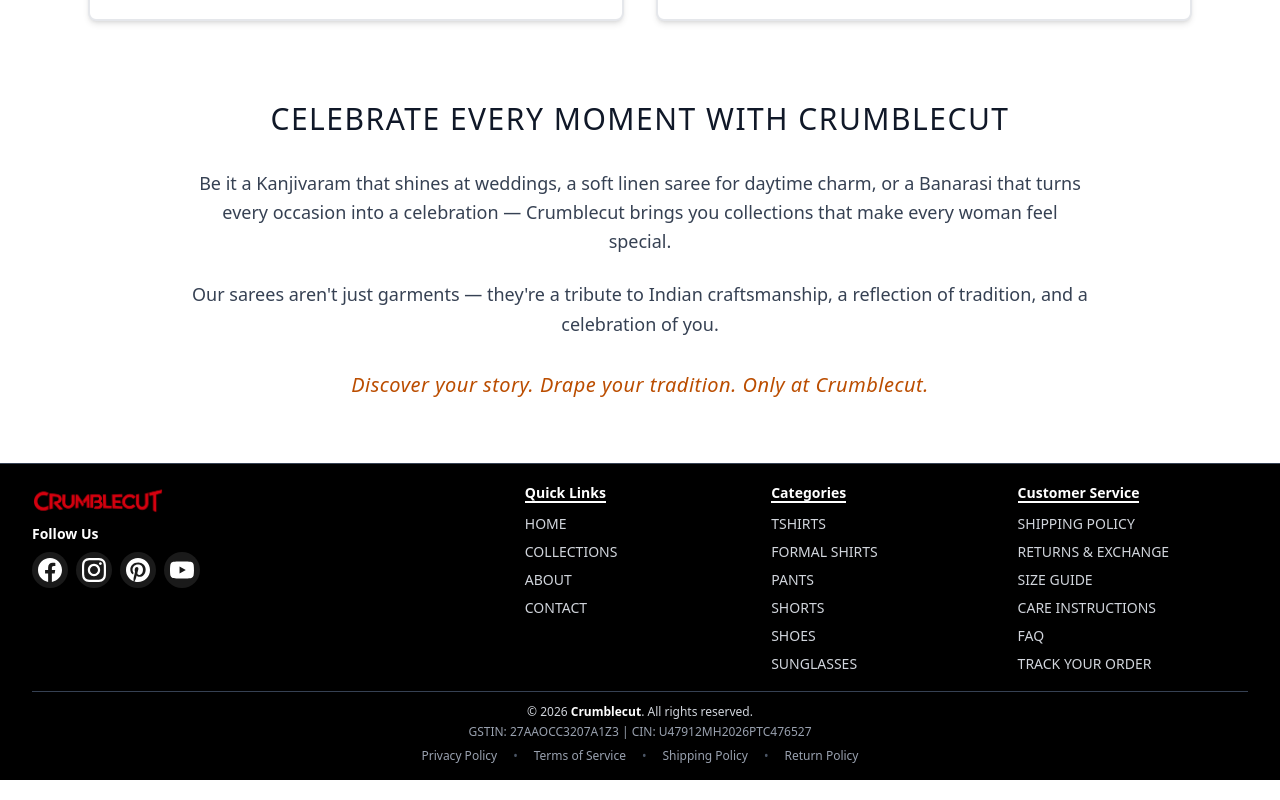
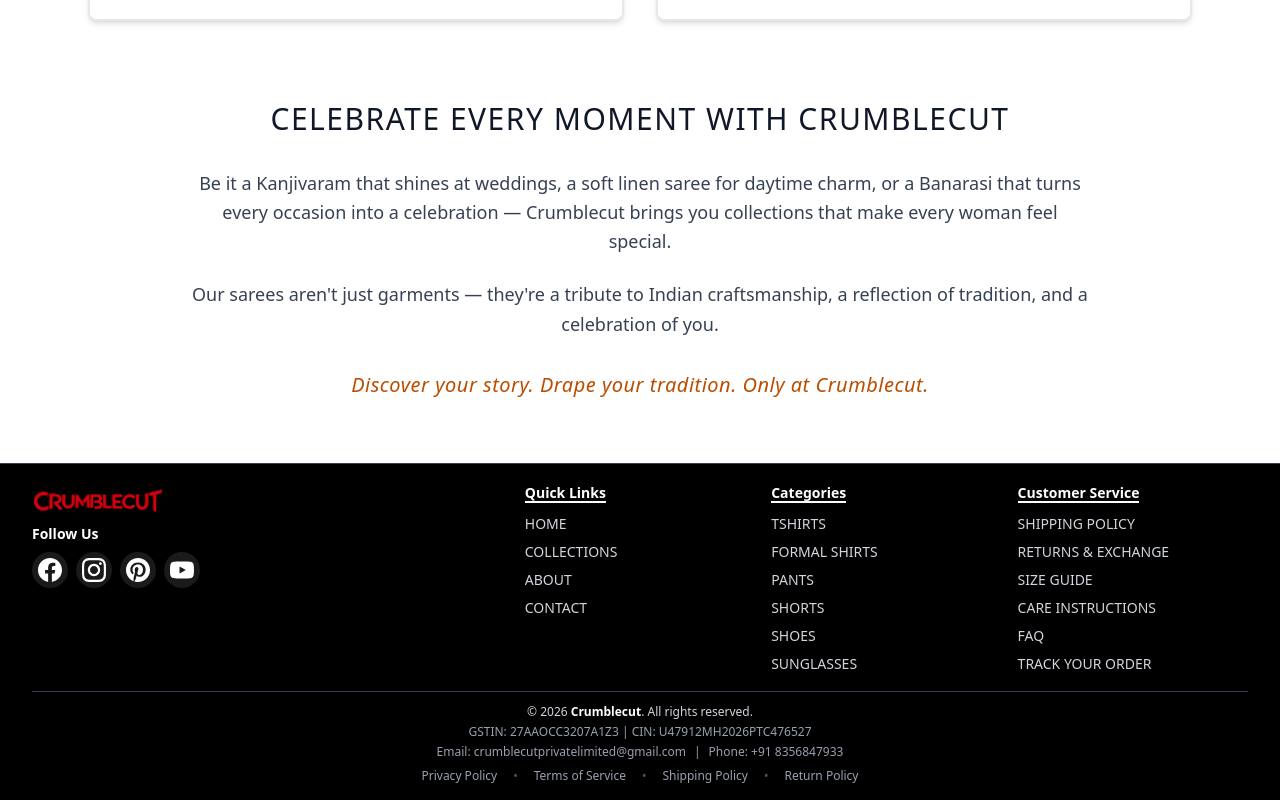
Before and after one commit to digitalbuddiesspune/Crumblecut, a React (Vite) app in the folder frontend/: page /about in a window 1280 px wide. Shown: the part 1480-2280 px from the top of the page. Built offline with nearby package versions, Linux system fonts and the light colour scheme; no server answers.

Commit message:
contact detail update

```diff
--- a/frontend/src/components/Footer.jsx
+++ b/frontend/src/components/Footer.jsx
@@ -1,5 +1,6 @@
 import { Link } from 'react-router-dom';
 import logo from '../assets/CRUMBLECUT Red Geometric Wordmark.png';
+import { CIN, EMAILS, GSTIN, PHONE } from '../constants/companyInfo';
 
 const Footer = () => {
   const currentYear = new Date().getFullYear();
@@ -184,9 +185,25 @@
           <p className="text-gray-300 text-xs mb-1">
             © {currentYear} <span className="font-semibold text-white">Crumblecut</span>. All rights reserved.
           </p>
+          <p className="text-xs text-gray-400 mb-1">
+            GSTIN: {GSTIN} | CIN: {CIN}
+          </p>
           <p className="text-xs text-gray-400 mb-2">
-            GSTIN: 27AAOCC3207A1Z3 | CIN: U47912MH2026PTC476527
+            <span>Email: </span>
+            <a href={`mailto:${EMAILS[0]}`} className="hover:text-white transition-colors">
+              {EMAILS[0]}
+            </a>
+            {PHONE && (
+              <>
+                <span className="mx-2">|</span>
+                <span>Phone: </span>
+                <a href={`tel:${PHONE.replace(/\s/g, '')}`} className="hover:text-white transition-colors">
+                  {PHONE}
+                </a>
+              </>
+            )}
           </p>
+
           <div className="flex justify-center space-x-4 text-xs text-gray-400">
             <Link to="/privacy" onClick={scrollToTop} className="hover:text-rose-500 transition-colors duration-200">
               Privacy Policy
--- a/frontend/src/constants/companyInfo.js
+++ b/frontend/src/constants/companyInfo.js
@@ -3,5 +3,8 @@
 export const CIN = 'U47912MH2026PTC476527';
 export const ADDRESS =
   'UNIT 8, Off Veera Desai Road, Andheri IND East, Mumbai, Mumbai Suburban, Maharashtra - 400053';
-export const EMAILS = ['support@crumblecut.in'];
-export const PHONE = '';
+export const EMAILS = [
+  'crumblecutprivatelimited@gmail.com',
+  'support@crumblecut.in',
+];
+export const PHONE = '+91 8356847933';
```
Also changed, not shown: 1 other file (tests, documents, lock files or other folders).
